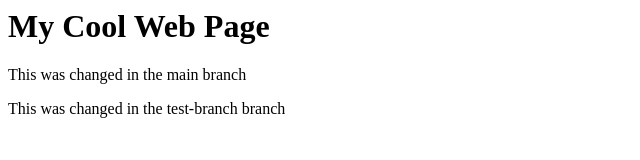
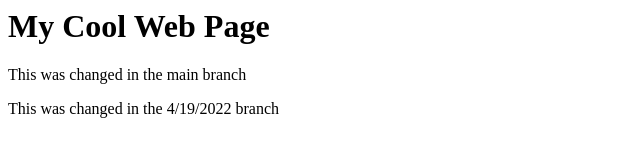
Before and after one commit to Lucashwyi/Simple-web-page, a plain HTML site: page index.html in a window 1280 px wide. Shown: the full height of the page, 0-640 px from the left. Drawn offline with Linux system fonts and the light colour scheme.

Commit message:
Update index.html

```diff
--- a/index.html
+++ b/index.html
@@ -1,3 +1,3 @@
 <h1>My Cool Web Page</h1>
 <p>This was changed in the main branch</p>
-<p>This was changed in the test-branch branch</p>
+<p>This was changed in the 4/19/2022 branch</p>
```
